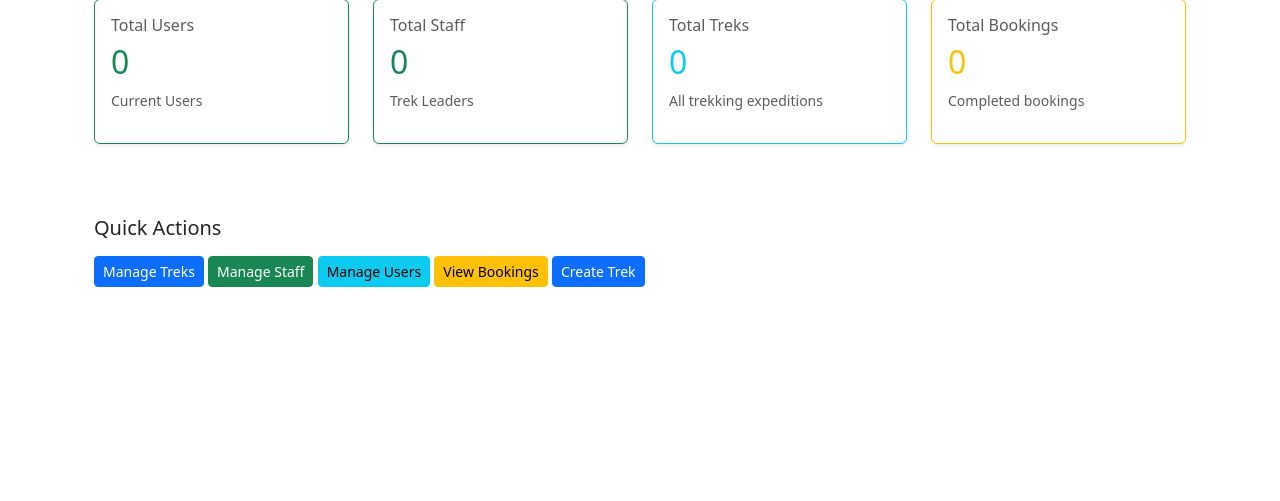
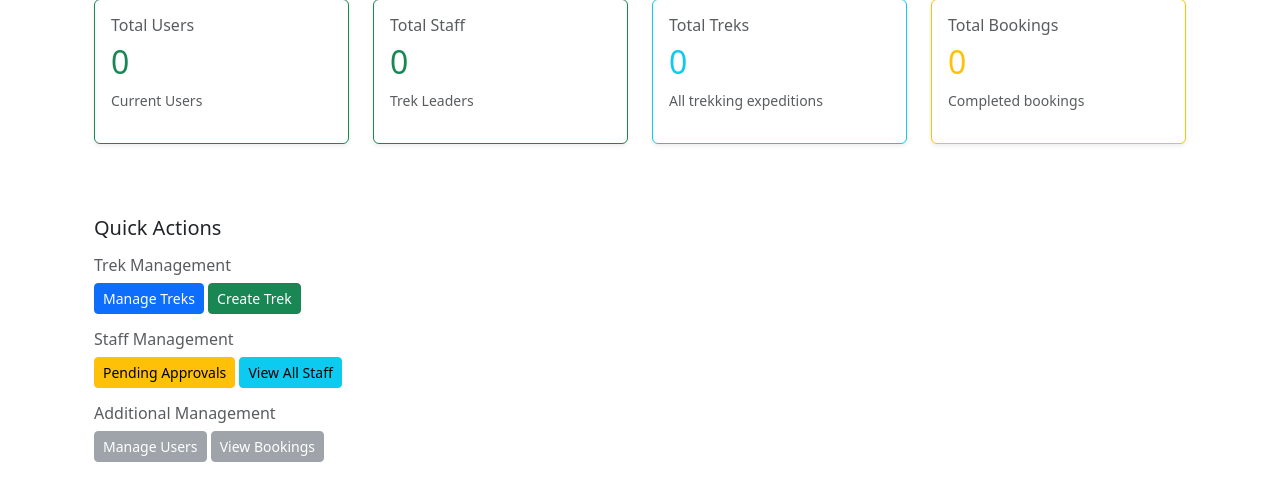
Before and after one commit to prerak2005/TMA-23f3001390-MAD1, a Flask app: page /admin/dashboard in a window 1280 px wide. Shown: the part 177-678 px from the top of the page. Run offline with Flask 3, Linux system fonts and the light colour scheme; a user stored in the database is signed in.

Commit message:
Added manage staff route to dashboard

```diff
--- a/app/templates/admin/dashboard.html
+++ b/app/templates/admin/dashboard.html
@@ -56,21 +56,52 @@
         {% if stats.pending_staff > 0 %}
         <div class="alert alert-warning alert-dismissible fade show" role="alert">
             <strong>Pending Approvals:</strong> {{ stats.pending_staff }} staff member(s) awaiting approval.
+             <a href="{{ url_for('admin.view_pending_staff') }}" class="alert-link">Review Now →</a>
             <button type="button" class="btn-close" data-bs-dismiss="alert" aria-label="Close"></button>
         </div>
         {% endif %}
 
-        <!-- Quick Links-->
-        <div class="row mt-5">
-            <div class="col-md-12">
-                <h5 class="mb-3">Quick Actions</h5>
-                <a href="{{ url_for('admin.manage_treks') }}" class="btn btn-primary btn-sm">Manage Treks</a>
-                <a href="#" class="btn btn-success btn-sm">Manage Staff</a>
-                <a href="#" class="btn btn-info btn-sm">Manage Users</a>
-                <a href="#" class="btn btn-warning btn-sm">View Bookings</a>
-                <a href="{{ url_for('admin.create_trek') }}" class="btn btn-primary btn-sm">Create Trek</a>
+        <!-- Quick Links Section -->
+    <div class="row mt-5">
+        <div class="col-md-12">
+            <h5 class="mb-3">Quick Actions</h5>
 
+            <!-- Trek Management Buttons -->
+            <div class="mb-3">
+                <h6 class="text-muted">Trek Management</h6>
+                <a href="{{ url_for('admin.manage_treks') }}" class="btn btn-primary btn-sm">
+                    <i class="bi bi-mountain"></i> Manage Treks
+                </a>
+                <a href="{{ url_for('admin.create_trek') }}" class="btn btn-success btn-sm">
+                    <i class="bi bi-plus-circle"></i> Create Trek
+                </a>
+            </div>
+
+            <!-- Staff Management Buttons -->
+            <div class="mb-3">
+                <h6 class="text-muted">Staff Management</h6>
+                <a href="{{ url_for('admin.view_pending_staff') }}" class="btn btn-warning btn-sm">
+                    <i class="bi bi-clock-history"></i> Pending Approvals
+                    {% if stats.pending_staff > 0 %}
+                        <span class="badge bg-danger">{{ stats.pending_staff }}</span>
+                    {% endif %}
+                </a>
+                <a href="{{ url_for('admin.view_all_staff') }}" class="btn btn-info btn-sm">
+                    <i class="bi bi-people"></i> View All Staff
+                </a>
+            </div>
+
+            <!-- Future Management Buttons -->
+            <div class="mb-3">
+                <h6 class="text-muted">Additional Management</h6>
+                <button class="btn btn-secondary btn-sm" disabled>
+                    <i class="bi bi-person-check"></i> Manage Users
+                </button>
+                <button class="btn btn-secondary btn-sm" disabled>
+                    <i class="bi bi-calendar2-event"></i> View Bookings
+                </button>
             </div>
         </div>
     </div>
+</div>
 {% endblock %}
```
